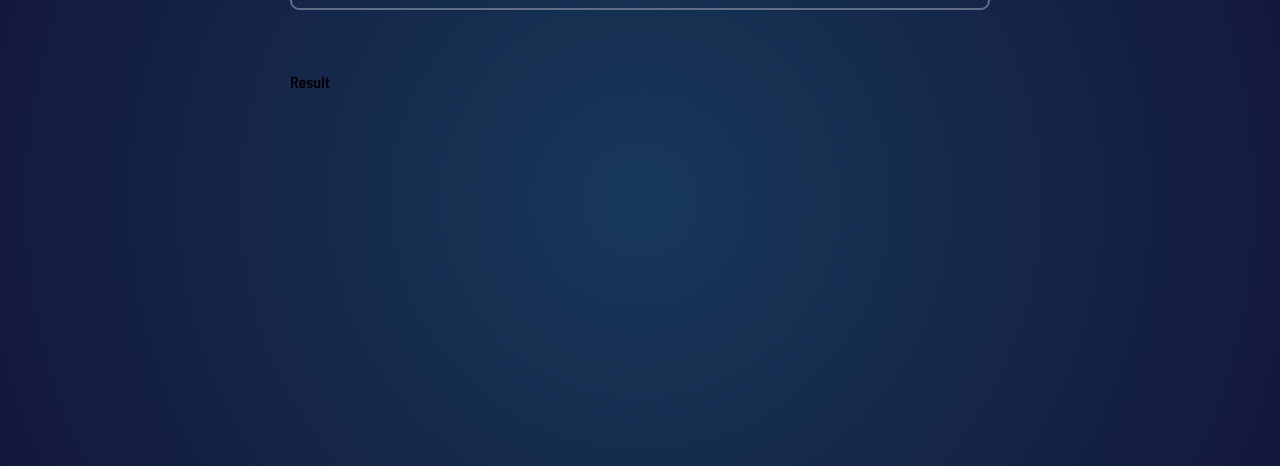
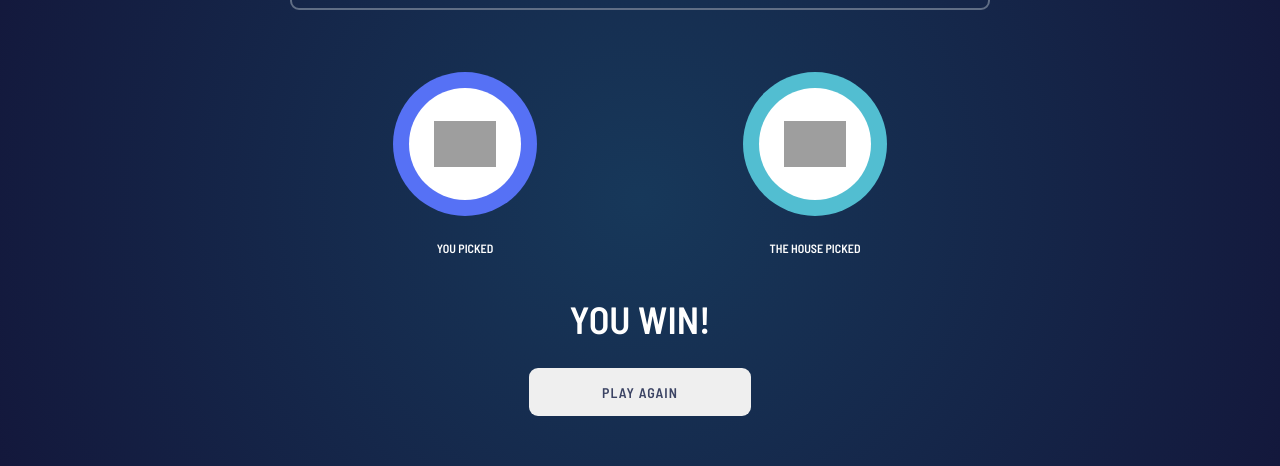
Before and after one commit to mathewsjts/rock-paper-scissors, a Vue app: page / in a window 1280 px wide. Both pictures are taken after a click on the button 500 px from the left and 373 px from the top of the page. Shown: the part 201-667 px from the top of the page. Built offline with nearby package versions, Linux system fonts and the light colour scheme; grey boxes are pictures that could not be loaded.

Commit message:
resultado

```diff
--- a/src/components/VGame.vue
+++ b/src/components/VGame.vue
@@ -1,7 +1,9 @@
 <template>
   <section class="v-game">
-    <v-selection v-if="playing" />
-    <v-result v-else />
+    <transition mode="out-in" name="scale">
+      <v-selection v-if="playing" />
+      <v-result v-else />
+    </transition>
   </section>
 </template>
 
@@ -21,3 +23,15 @@ import { mapState } from "vuex";
 })
 export default class VGame extends Vue {}
 </script>
+
+<style lang="scss">
+  .scale-enter-active,
+  .scale-leave-active {
+    transition: all .25s;
+  }
+
+  .scale-enter,
+  .scale-leave-to {
+    transform: scale(0);
+  }
+</style>
--- a/src/components/common/VButton.vue
+++ b/src/components/common/VButton.vue
@@ -9,6 +9,7 @@
         <img
           :src="currentButton.icon"
           :alt="currentButton.name"
+          v-if="currentButton.name !== 'no-type'"
         />
       </span>
     </button>
@@ -19,6 +20,8 @@
 import { Component, Prop, Vue } from "vue-property-decorator";
 import { mapState, mapActions } from "vuex";
 import buttons from '../../utils/buttons'
+
+import IButton from "@/models/IButton";
 
 @Component({
   computed: {
@@ -33,8 +36,18 @@ export default class VButton extends Vue {
     required: true
   }) private buttonType: any;
 
+  @Prop({
+    default: false
+  }) private noClick: boolean | undefined;
+
   get currentButton(): any {
-    return buttons[this.buttonType]
+    return this.buttonType ? buttons[this.buttonType] : null
+  }
+
+  private chooseButton(button: IButton) {
+    if (!this.noClick) {
+      this.$store.dispatch('chooseButton', button)
+    }
   }
 }
 </script>
@@ -47,15 +60,20 @@ export default class VButton extends Vue {
       cursor: pointer;
       height: mobile-vw(130px);
       position: relative;
-      transition: ease all 1s;
       width: mobile-vw(130px);
 
       * {
-        transition: ease all 1s;
+        transition: ease all .25s;
       }
 
       &:hover {
         transform: scale(1.1);
+      }
+
+      &.no-type {
+        .v-button__content {
+          background: #192744;
+        }
       }
     }
 
--- a/src/components/common/VResult.vue
+++ b/src/components/common/VResult.vue
@@ -1,12 +1,136 @@
 <template>
   <section class="v-result">
-    Result
+    <div class="v-result__user">
+      <v-button
+        class="bonus"
+        :button-type="choices.user.name"
+        :no-click="true"
+        :class="{ winner: status === 'win' }"
+      />
+      <span>You picked</span>
+    </div>
+    <div class="v-result__house">
+      <v-button
+        class="bonus"
+        :button-type="choices.house ? choices.house.name : 'no-type'"
+        :no-click="true"
+        :class="{ winner: status === 'lose' }"
+      />
+      <span>The house picked</span>
+    </div>
+    <div class="v-result__status" v-if="choices.house">
+      <span v-if="status === 'win'">You win!</span>
+      <span v-else-if="status === 'lose'">You lose!</span>
+      <span v-else>Draw!</span>
+      <button @click="playAgain">Play again</button>
+    </div>
   </section>
 </template>
 
 <script lang="ts">
 import { Component, Vue } from "vue-property-decorator";
+import {mapActions, mapState} from "vuex";
 
-@Component
+@Component({
+  computed: {
+    ...mapState(['choices', 'status'])
+  },
+
+  components: {
+    VButton: () => import('./VButton.vue')
+  },
+
+  methods: {
+    ...mapActions(['playAgain'])
+  }
+})
 export default class VResult extends Vue {}
 </script>
+
+<style lang="scss" scoped>
+  .v-result {
+    align-items: flex-start;
+    display: flex;
+    flex-wrap: wrap;
+    justify-content: space-between;
+
+    &__user,
+    &__house {
+      flex-basis: 50%;
+      text-align: center;
+
+      .v-button {
+        margin: 0 auto mobile-vw(18px);
+      }
+
+      span {
+        color: #ffffff;
+        font-size: mobile-vw(12px);
+        text-transform: uppercase;
+      }
+    }
+
+    &__status {
+      flex-basis: 100%;
+      padding: mobile-vw(40px) 0 0;
+      text-align: center;
+
+      span {
+        color: #ffffff;
+        display: block;
+        font-size: mobile-vw(38px);
+        margin: 0 auto mobile-vw(26px);
+        text-transform: uppercase;
+      }
+
+      button {
+        border: none;
+        border-radius: mobile-vw(9px);
+        color: $dark-text;
+        cursor: pointer;
+        height: mobile-vw(48px);
+        font-size: mobile-vw(14px);
+        letter-spacing: mobile-vw(1px);
+        text-transform: uppercase;
+        width: mobile-vw(222px);
+
+        &:hover {
+          background: transparent;
+          border: 2px solid $header-outline;
+          color: #ffffff;
+        }
+      }
+    }
+
+    @include desktop {
+      &__user,
+      &__house {
+
+        .v-button {
+          margin: 0 auto desktop-vw(18px);
+        }
+
+        span {
+          font-size: desktop-vw(12px);
+        }
+      }
+
+      &__status {
+        padding: desktop-vw(40px) 0 0;
+
+        span {
+          font-size: desktop-vw(38px);
+          margin: 0 auto desktop-vw(26px);
+        }
+
+        button {
+          border-radius: desktop-vw(9px);
+          height: desktop-vw(48px);
+          font-size: desktop-vw(14px);
+          letter-spacing: desktop-vw(1px);
+          width: desktop-vw(222px);
+        }
+      }
+    }
+  }
+</style>
--- a/src/store/index.ts
+++ b/src/store/index.ts
@@ -13,7 +13,11 @@ export default new Vuex.Store({
     bonus: false,
     playing: true,
     score: 0,
-    status: null
+    status: null,
+    choices: {
+      user: null,
+      house: null
+    }
   },
   mutations: {
     setScore(state, score) {
@@ -25,13 +29,31 @@ export default new Vuex.Store({
       LocalStorage.set('bonus', state.bonus)
     },
 
+    setUserChoice(state, choice) {
+      state.choices.user = choice
+    },
+
+    setHouseChoice(state, choice) {
+      state.choices.house = choice
+    },
+
+    setPlaying(state) {
+      state.playing = false
+    },
+
     setStatus(state, status) {
       if (status === 'win') state.score++
       if (status === 'lose') state.score--
       LocalStorage.set('score', state.score)
 
       state.status = status
-      state.playing = false
+    },
+
+    playAgain(state) {
+      state.status = null
+      state.choices.user = null
+      state.choices.house = null
+      state.playing = true
     }
   },
   actions: {
@@ -58,6 +80,12 @@ export default new Vuex.Store({
     chooseButton: ({ commit }: any, choosen: IButton) => {
       const random: IButton = selectRandom()
 
+      commit('setPlaying')
+      commit('setUserChoice', choosen)
+
+      setTimeout(() => {
+        commit('setHouseChoice', random)
+
         if (choosen.beats.includes(random.name)) {
           commit('setStatus', 'win')
           return
@@ -70,6 +98,11 @@ export default new Vuex.Store({
 
         commit('setStatus', null)
         return
+      }, 1000)
+    },
+
+    playAgain: ({ commit }: any) => {
+      commit('playAgain')
     }
   },
   modules: {}
--- a/src/utils/buttons.ts
+++ b/src/utils/buttons.ts
@@ -1,6 +1,13 @@
 import IButton from "@/models/IButton";
 
 const buttons: any = {
+  'no-type': {
+    name: 'no-type',
+    color: 'transparent',
+    hover: 'transparent',
+    icon: null,
+    beats: []
+  },
   rock: {
     name: 'rock',
     color: '#dd405d',
```
Lines whose indentation alone changed are shown as unchanged.
